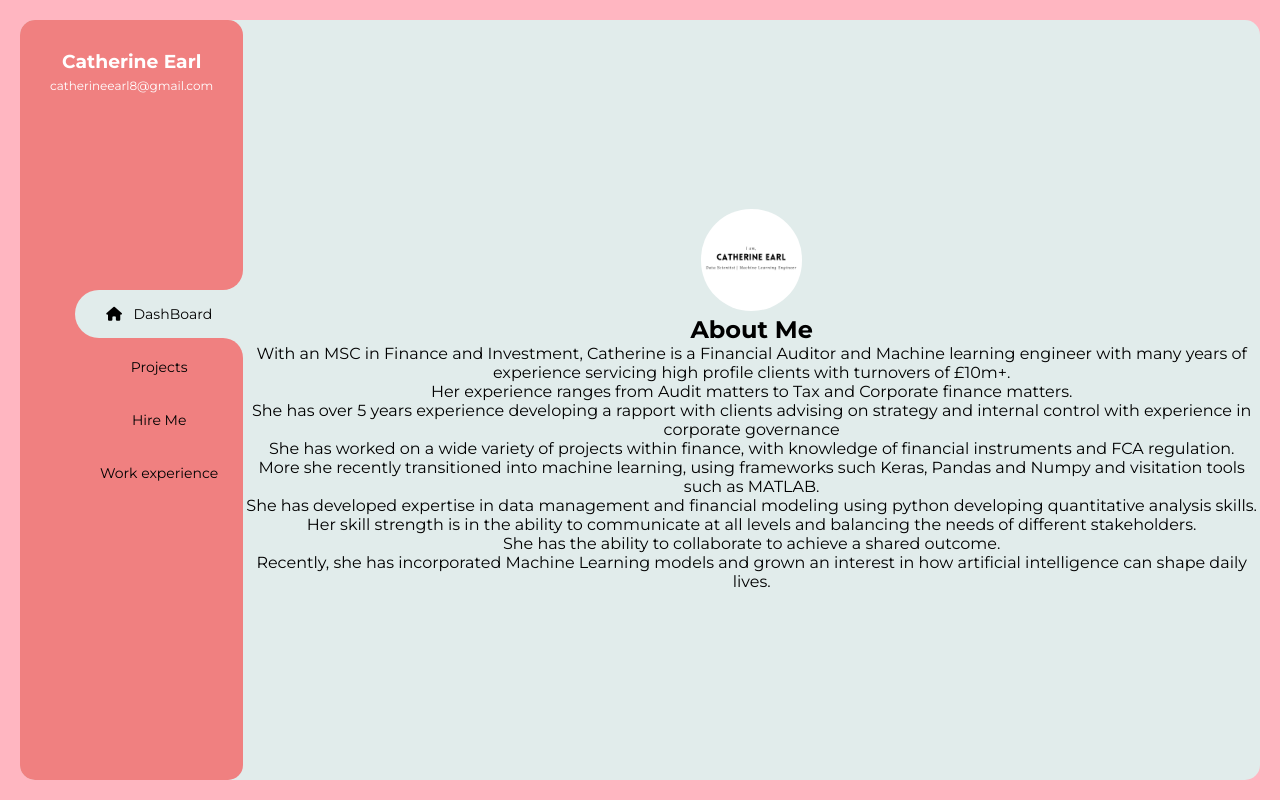
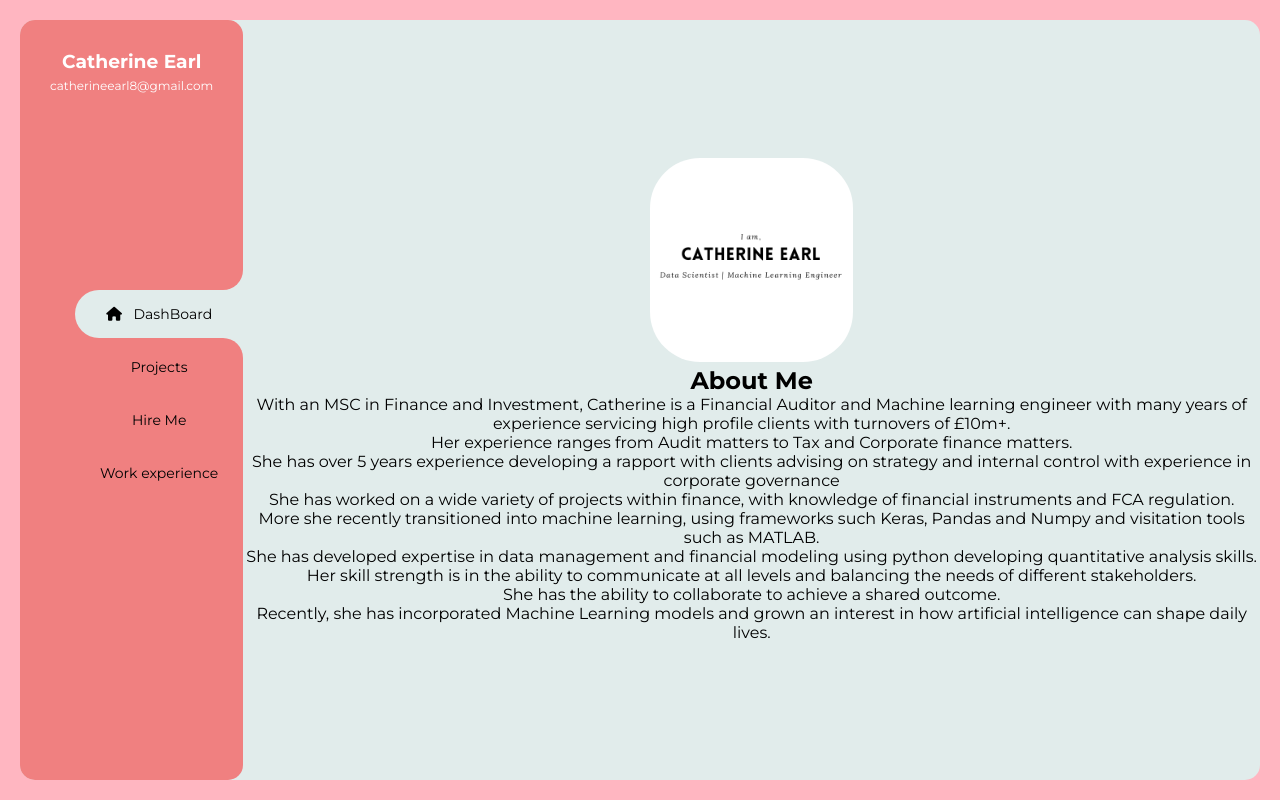
Before and after one commit to RubyCloud225/catherine_earl.github.io, a plain HTML site: page index.html in a window 1280 px wide. Drawn offline with Linux system fonts and the light colour scheme.

Commit message:
Update index.html

```diff
--- a/index.html
+++ b/index.html
@@ -46,7 +46,7 @@
                 </div>
             </div>
         <div class=".main_container">
-            <img src = "img/Catherine Earl!.png" style="width: 10%">
+            <img src = "img/Catherine Earl!.png" style="width: 20%">
             <h2>About Me</h2>
             <p> With an MSC in Finance and Investment, Catherine is a Financial Auditor and Machine learning engineer with many years of experience servicing high profile clients with turnovers of £10m+.</p>
             <p> Her experience ranges from Audit matters to Tax and Corporate finance matters.</p>
```
